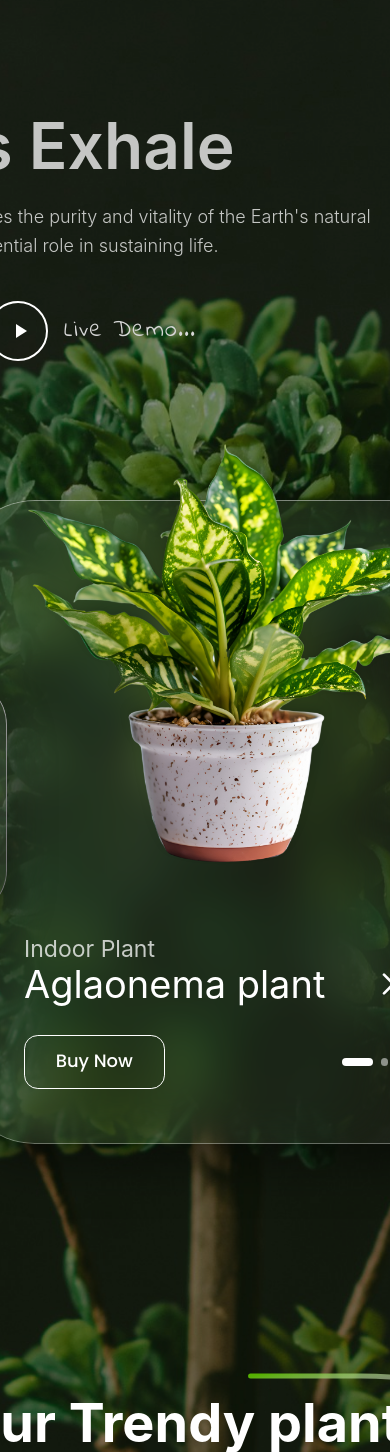
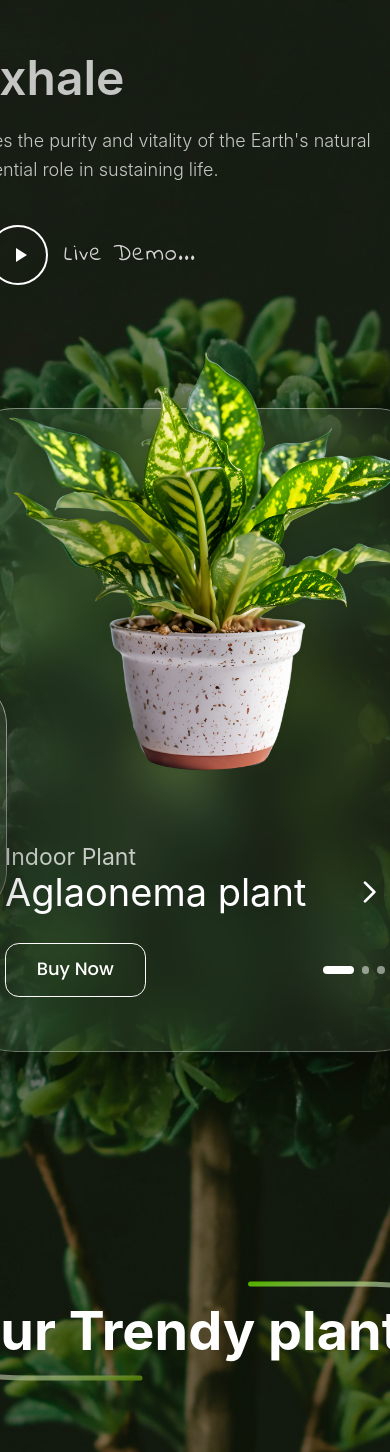
Before and after one commit to Urmila1945/FloraVision-Plant-E-Commerce-Landing-Page, a Next.js app: page / in a window 390 px wide. Shown: the part 116-1568 px from the top of the page. Built offline with nearby package versions, Linux system fonts and the light colour scheme.

Commit message:
Fix text wrapping and vertical alignment on Hero section

```diff
--- a/components/HeroBanner.js
+++ b/components/HeroBanner.js
@@ -1,17 +1,17 @@
 import React from 'react';
 const HeroBanner = () => {
   return (
-    <section className="relative w-full min-h-[900px] flex flex-col xl:flex-row items-center xl:items-start justify-between pt-[140px] pb-[100px] px-6 md:px-[68px] gap-16 xl:gap-8 overflow-hidden">
-      <div className="flex flex-col items-start w-full xl:w-[55%] max-w-[802px] z-30 shrink-0">
+    <section className="relative w-full min-h-[900px] flex flex-col xl:flex-row items-center justify-between pt-[40px] pb-[100px] px-6 md:px-[68px] gap-12 xl:gap-4 overflow-hidden">
+      <div className="flex flex-col items-start mt-[40px] xl:mt-[100px] w-full xl:w-[55%] max-w-[802px] z-30 shrink-0">
         <h1
-          className="text-white mb-6 flex items-center flex-wrap"
+          className="text-white mb-6 flex items-center whitespace-nowrap"
           style={{
             maxWidth: '798px',
             width: '100%',
             opacity: 0.75,
             fontFamily: 'Inter, sans-serif',
             fontWeight: 600,
-            fontSize: 'clamp(64px, 7vw, 118px)',
+            fontSize: 'clamp(48px, 6.5vw, 118px)',
             lineHeight: '100%',
             letterSpacing: '0%'
           }}
@@ -19,7 +19,7 @@ const HeroBanner = () => {
           Earth's Exhale
         </h1>
         <p
-          className="mb-10 text-[18px] text-white/75 font-light leading-relaxed max-w-[600px]"
+          className="mb-10 text-[18px] text-white/75 font-light leading-relaxed max-w-[600px] whitespace-normal"
           style={{
             fontFamily: 'Inter, sans-serif',
           }}
@@ -43,7 +43,7 @@ const HeroBanner = () => {
           </button>
         </div>
       </div>
-      <div className="w-full max-w-[550px] xl:max-w-none xl:w-[45%] relative flex items-center justify-end z-30 xl:pt-[150px]">
+      <div className="w-full max-w-[550px] xl:max-w-none xl:w-[42%] relative flex items-center xl:justify-end justify-center z-30 pt-0 xl:pt-[150px]">
         <div
           className="relative w-full max-w-[512px]"
           style={{
```
